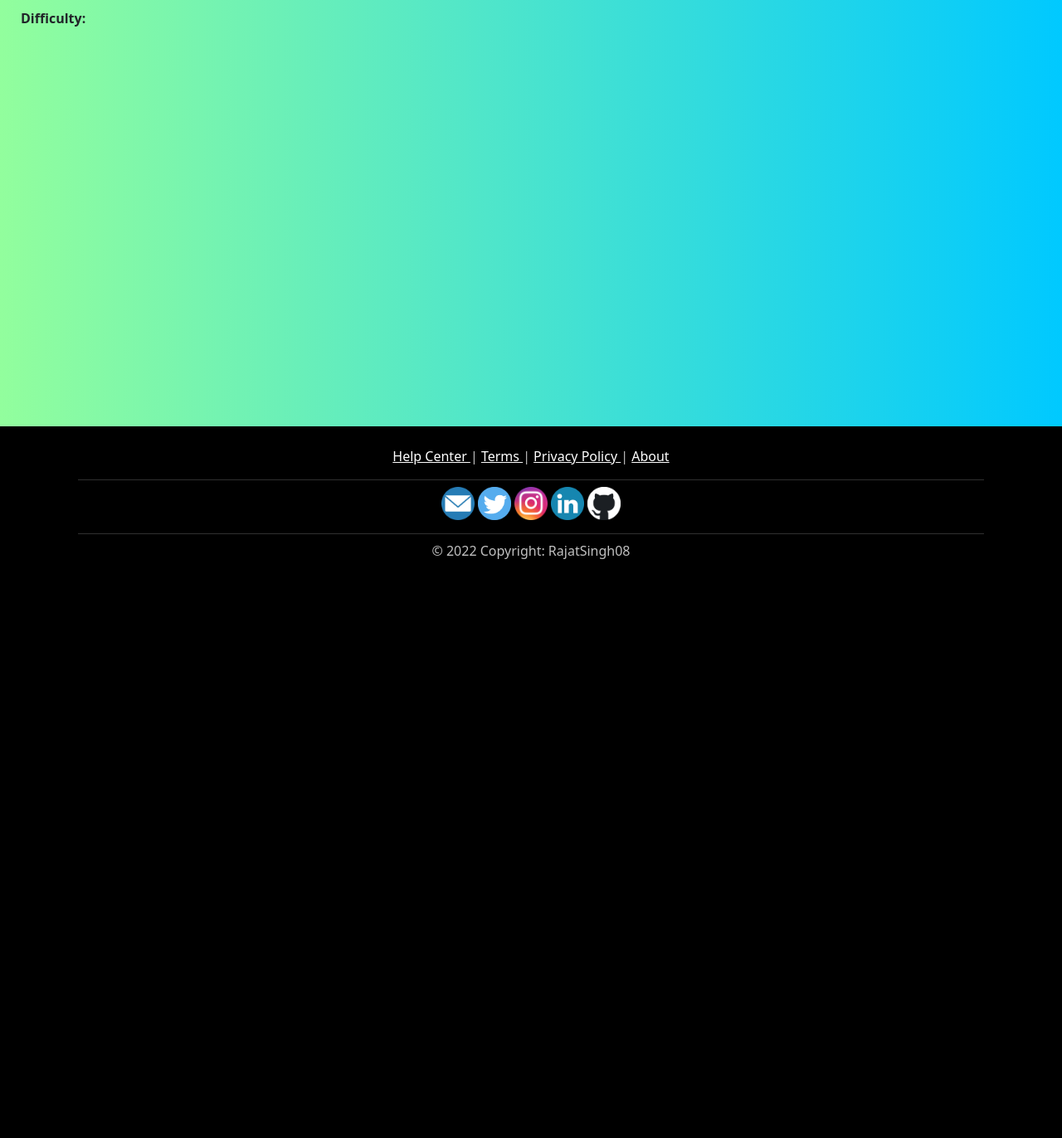
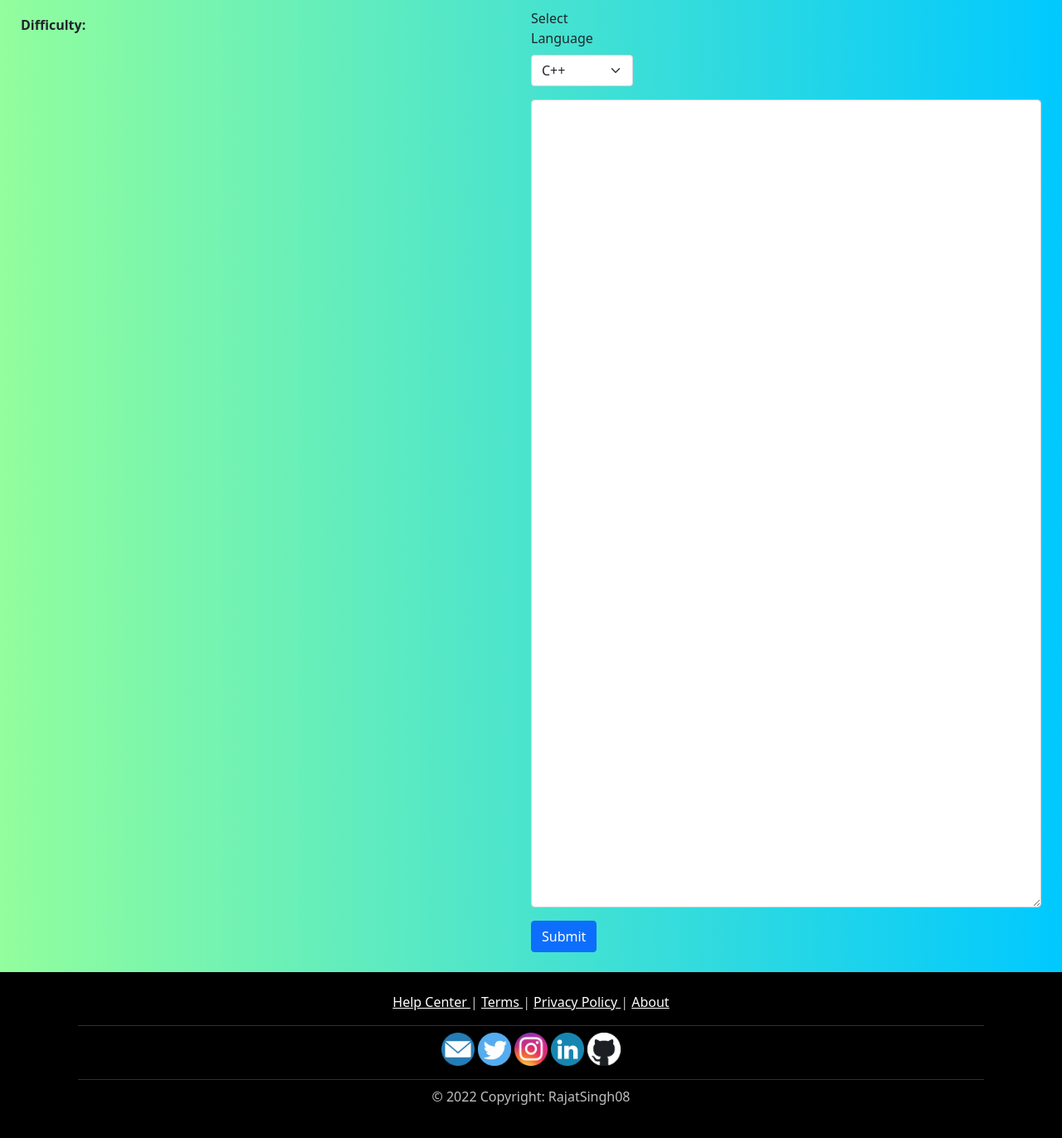
Before and after one commit to RajatSingh08/geekjudge, a Django app: template OnlineJudge/OJ/templates/OJ/description.html in a window 1280 px wide. Shown: the part 86-1458 px from the top of the page at 83% size. Before the commit the page ends 760 px from the top, so only its background shows below. Run offline with Django 3.2, Linux system fonts and the light colour scheme; the template is opened without the code that fills it, so the values that code supplies are empty; some libraries are stand-ins or nearby versions.

Commit message:
Add C++ live coding text area using form

```diff
--- a/OnlineJudge/OJ/templates/OJ/description.html
+++ b/OnlineJudge/OJ/templates/OJ/description.html
@@ -1,7 +1,8 @@
 {% extends 'OJ/main.html' %}
 
 {% block content %}
-<div class="description_class">
+<div style="width: 100%;">
+    <div style="float:left; width: 50%">
         <h4>{{problem.name}}</h4>
         <b>Difficulty:</b>
         {% if problem.difficulty == "Easy" %}
@@ -17,4 +18,26 @@
         <p>{{problem.example}}</p>
         {% endautoescape %}
     </div>
+    <div style="float:right; width: 50%;">
+        <form action=""
+            method="POST">
+            {% csrf_token %}
+            <fieldset>
+                <div class="form-group" style="width: 20%;">
+                    <label>Select Language</label>
+                    <select name="language" id="language" class="form-select">
+                        <option>C++</option>
+                    </select>
+                </div>
+                <div class="form-group">
+                    <textarea name="code" id="code"
+                        class="form-control" rows="40"></textarea>
+                </div>
+                <button type="submit" class="btn btn-primary">Submit</button>
+            </fieldset>
+        </form>
+    </div>
+</div>
+<div style="clear:both"></div>
+<br>
 {% endblock %}
--- a/OnlineJudge/OJ/templates/OJ/problem.html
+++ b/OnlineJudge/OJ/templates/OJ/problem.html
@@ -4,7 +4,8 @@
 <h2>Problems</h2>
 
 <table id="problem_list" class="table table-striped">
-    <thead>
+    <thead style="background-color: rgba(0, 0, 0, 0.395) !important; color:
+        white !important;">
         <tr>
             <th><b>Name</b></th>
             <th><b>Difficulty</b></th>
--- a/OnlineJudge/OJ/views.py
+++ b/OnlineJudge/OJ/views.py
@@ -89,8 +89,4 @@ def submissionPage(request):
 
 @login_required(login_url='login')
 def leaderboardPage(request):
-    leaderboard_list = Submission.objects.all()
-    paginator = Paginator(leaderboard_list, 10)  # Show 10 problems per page.
-    page_number = request.GET.get('page')
-    leaderboard = paginator.get_page(page_number)
-    return render(request, 'OJ/leaderboard.html', {'leaderboard': leaderboard})
+    return render(request, 'OJ/leaderboard.html')
```
Lines whose indentation alone changed are shown as unchanged.
